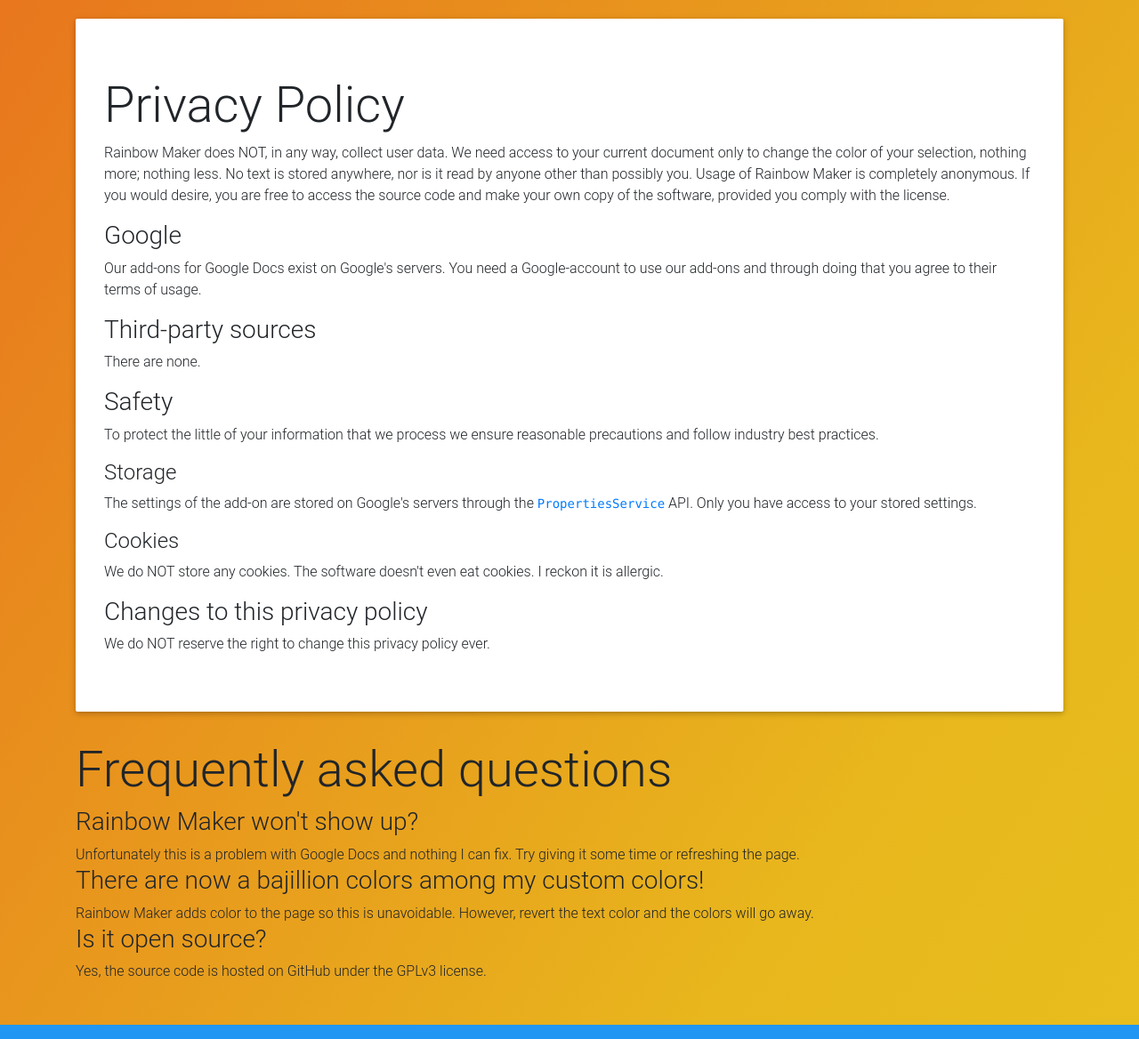
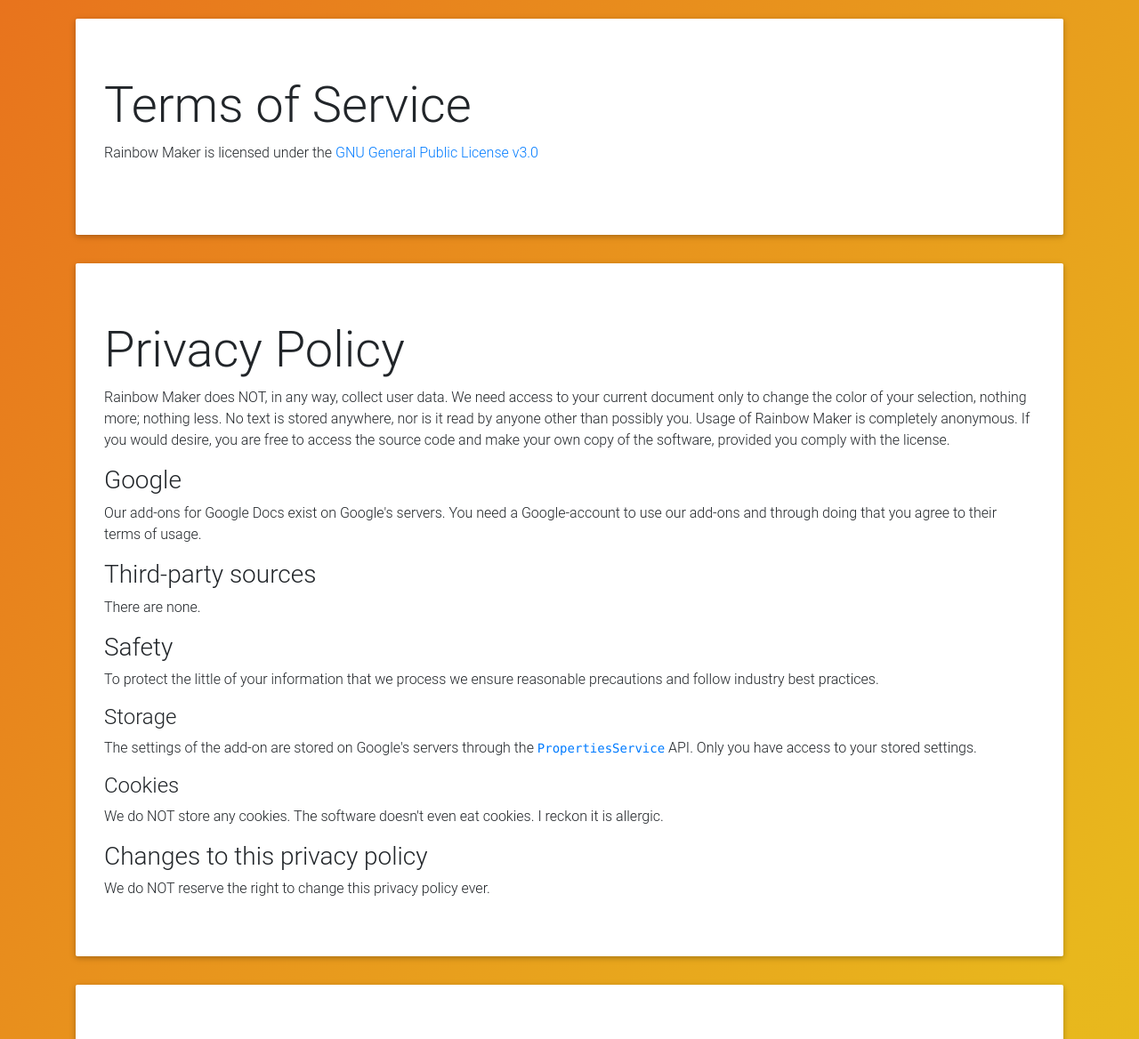
Before and after one commit to axelf4/rainbow-maker, a plain HTML site: page index.html in a window 1280 px wide. Shown: the part 1159-2327 px from the top of the page at 89% size. Drawn offline with nearby package versions, Linux system fonts and the light colour scheme.

Commit message:
Add terms of service

```diff
--- a/index.html
+++ b/index.html
@@ -18,6 +18,11 @@
 	0% { background-position: 0% 82%; }
 	50% { background-position: 100% 19%; }
 	100% { background-position: 0% 82%; }
+}
+
+h1 {
+	color: white;
+	text-shadow: 1px 0 0 #000, 0 -1px 0 #000, 0 1px 0 #000, -1px 0 0 #000;
 }
 		</style>
 	</head>
@@ -47,10 +52,19 @@
 				</div>
 			</div>
 
+			<div class="text-center">
 				<h2 class="display-4">Screenshots</h2>
-			<div class="text-center">
 				<img class="img-fluid" alt="Screenshot"
 									   src="https://lh3.googleusercontent.com/r7hzFtUZJqr7psqz6oloAvHYQd7NrHaspUpVNmxWr6fccv5PL64Wm9yEjOqrL2EEiGAEb90H=w640-h400-e365">
+			</div>
+
+			<div id="terms-of-service" class="jumbotron mt-4">
+				<h2 class="display-4">Terms of Service</h2>
+				<p>
+				Rainbow Maker is licensed under the
+				<a href="https://raw.githubusercontent.com/axelf4/rainbow-maker/master/LICENCE">
+					GNU General Public License v3.0
+				</a>
 			</div>
 
 			<div id="privacy-policy" class="jumbotron mt-4">
@@ -92,6 +106,7 @@
 				We do NOT reserve the right to change this privacy policy ever.
 			</div>
 
+			<div class="jumbotron mt-4">
 				<h2 class="display-4">Frequently asked questions</h2>
 				<h3>Rainbow Maker won't show up?</h3>
 				Unfortunately this is a problem with Google Docs and nothing I can
@@ -102,8 +117,9 @@
 				However, revert the text color and the colors will go away.
 
 				<h3>Is it open source?</h3>
-			Yes, the <a src="https://github.com/axelf4/rainbow-maker">source
+				Yes, the <a href="https://github.com/axelf4/rainbow-maker">source
 					code is hosted on GitHub</a> under the GPLv3 license.
+			</div>
 		</div>
 
 		<footer class="page-footer font-small blue pt-4 mt-5">
```
Lines whose indentation alone changed are shown as unchanged.
